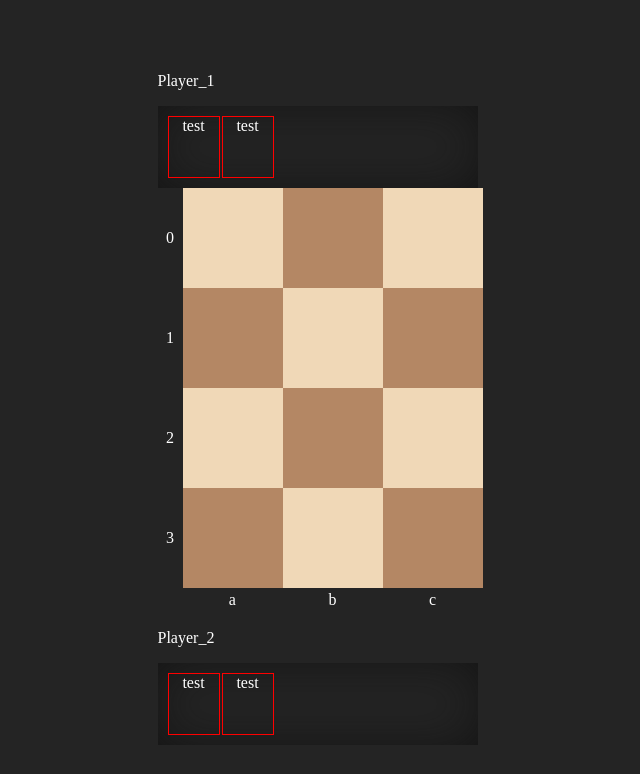
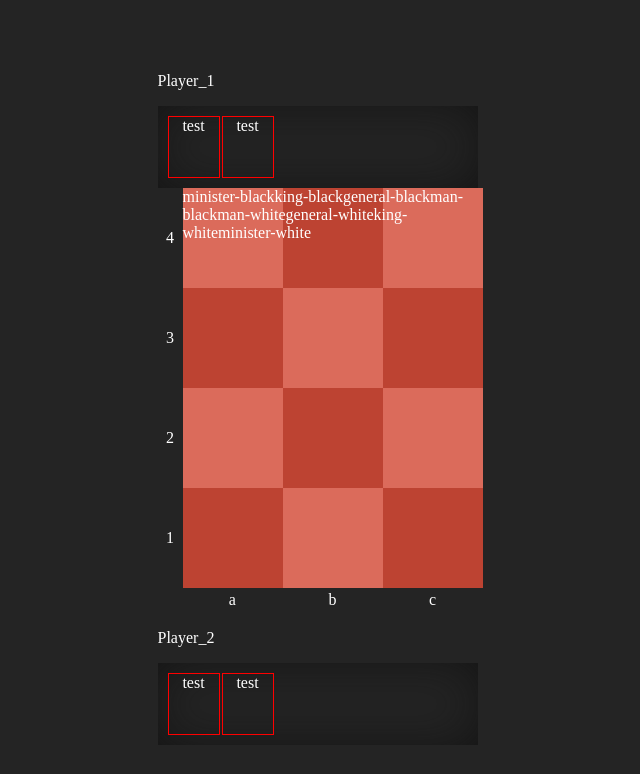
Before and after one commit to alancleetus/Twelve-Janggi, a React (Vite) app: page / in a window 1280 px wide. Shown: the top 774 px of the page, without its empty margins (320-960 px from the left). Built offline with nearby package versions, Linux system fonts and the light colour scheme; a web font is replaced by a local one.

Commit message:
Refactoring project layout and adding game pieces component

```diff
--- a/src/App.jsx
+++ b/src/App.jsx
@@ -1,5 +1,5 @@
 import "./App.css";
-import Board from "./components/Board";
+import Board from "./components/Board/Board";
 import Player from "./components/Player";
 
 function App() {
--- a/src/components/Board.css
+++ /dev/null
@@ -1,41 +0,0 @@
-@import "../constants.css";
-
-.tiles {
-  display: grid;
-  grid-template-rows: repeat(4, var(--tile-size));
-  grid-template-columns: repeat(3, var(--tile-size));
-}
-
-.tile {
-  width: var(--tile-size);
-  height: var(--tile-size);
-}
-
-.tile-light {
-  background-color: var(--light-tile);
-}
-
-.tile-dark {
-  background-color: var(--dark-tile);
-}
-
-.board {
-  display: grid;
-  grid-template-columns: calc(0.25 * var(--tile-size)) calc(
-      3 * var(--tile-size)
-    );
-}
-.col-labels-grid {
-  height: calc(0.25 * var(--tile-size));
-  grid-column: 2;
-  display: flex;
-  justify-content: space-around;
-  align-items: center;
-}
-
-.row-labels-grid {
-  display: flex;
-  flex-direction: column;
-  align-items: center;
-  justify-content: space-around;
-}
--- a/src/components/Board.jsx
+++ /dev/null
@@ -1,36 +0,0 @@
-import "./Board.css";
-import { getChar, getTileColor } from "../helper";
-function Board() {
-  const cols = [0, 1, 2];
-  const rows = [0, 1, 2, 3];
-
-  return (
-    <div className="board">
-      <div className="row-labels-grid">
-        {rows.map((row) => (
-          <div key={row} className="row-label">
-            {row}
-          </div>
-        ))}
-      </div>
-      <div className="tiles">
-        {rows.map((row) => {
-          return cols.map((col) => {
-            return (
-              <div key={row + col} className={getTileColor(row, col)}></div>
-            );
-          });
-        })}
-      </div>
-      <div className="col-labels-grid">
-        {cols.map((col) => (
-          <div key={col} className="col-label">
-            {getChar(col)}
-          </div>
-        ))}
-      </div>
-    </div>
-  );
-}
-
-export default Board;
--- /dev/null
+++ b/src/components/Board/Board.css
@@ -0,0 +1,28 @@
+@import "../../constants.css";
+
+.board {
+  position: relative;
+  display: grid;
+  grid-template-columns: calc(0.25 * var(--tile-size)) calc(
+      3 * var(--tile-size)
+    );
+}
+
+.tiles {
+  display: grid;
+  grid-template-rows: repeat(4, var(--tile-size));
+  grid-template-columns: repeat(3, var(--tile-size));
+}
+
+.tile {
+  width: var(--tile-size);
+  height: var(--tile-size);
+}
+
+.tile-light {
+  background-color: var(--light-tile);
+}
+
+.tile-dark {
+  background-color: var(--dark-tile);
+}
--- /dev/null
+++ b/src/components/Board/Board.jsx
@@ -0,0 +1,27 @@
+import "./Board.css";
+import { getChar, getTileColor } from "../../helper";
+import Pieces from "./Pieces/Pieces";
+import RowLabel from "./Labels/RowLabel";
+import ColLabel from "./Labels/ColLabel";
+function Board() {
+  const cols = [0, 1, 2];
+  const rows = [4, 3, 2, 1];
+
+  return (
+    <div className="board">
+      <RowLabel rows={rows} />
+      <div className="tiles">
+        {rows.map((row, i) => {
+          return cols.map((col, j) => {
+            return <div key={row + col} className={getTileColor(i, j)}></div>;
+          });
+        })}
+      </div>
+      <Pieces />
+
+      <ColLabel cols={cols} />
+    </div>
+  );
+}
+
+export default Board;
--- /dev/null
+++ b/src/components/Board/Pieces/Pieces.css
@@ -0,0 +1,8 @@
+.pieces {
+  right: 0;
+  top: 0;
+  position: absolute;
+  left: calc(0.25 * var(--tile-size));
+  bottom: calc(0.25 * var(--tile-size));
+  background-color: rgba(200, 0, 0, 0.5);
+}
--- /dev/null
+++ b/src/components/Board/Pieces/Pieces.jsx
@@ -0,0 +1,33 @@
+import "./Pieces.css";
+
+const Pieces = () => {
+  const position = [
+    ["", "", ""],
+    ["", "", ""],
+    ["", "", ""],
+    ["", "", ""],
+  ];
+  console.log(position);
+
+  position[0][0] = "minister-black";
+  position[0][1] = "king-black";
+  position[0][2] = "general-black";
+  position[1][1] = "man-black";
+
+  position[3][2] = "minister-white";
+  position[3][1] = "king-white";
+  position[3][0] = "general-white";
+  position[2][1] = "man-white";
+
+  return (
+    <div className="pieces">
+      {position.map((row, i) =>
+        row.map((col, j) => {
+          return position[i][j] ? position[i][j] : null;
+        })
+      )}
+    </div>
+  );
+};
+
+export default Pieces;
```
